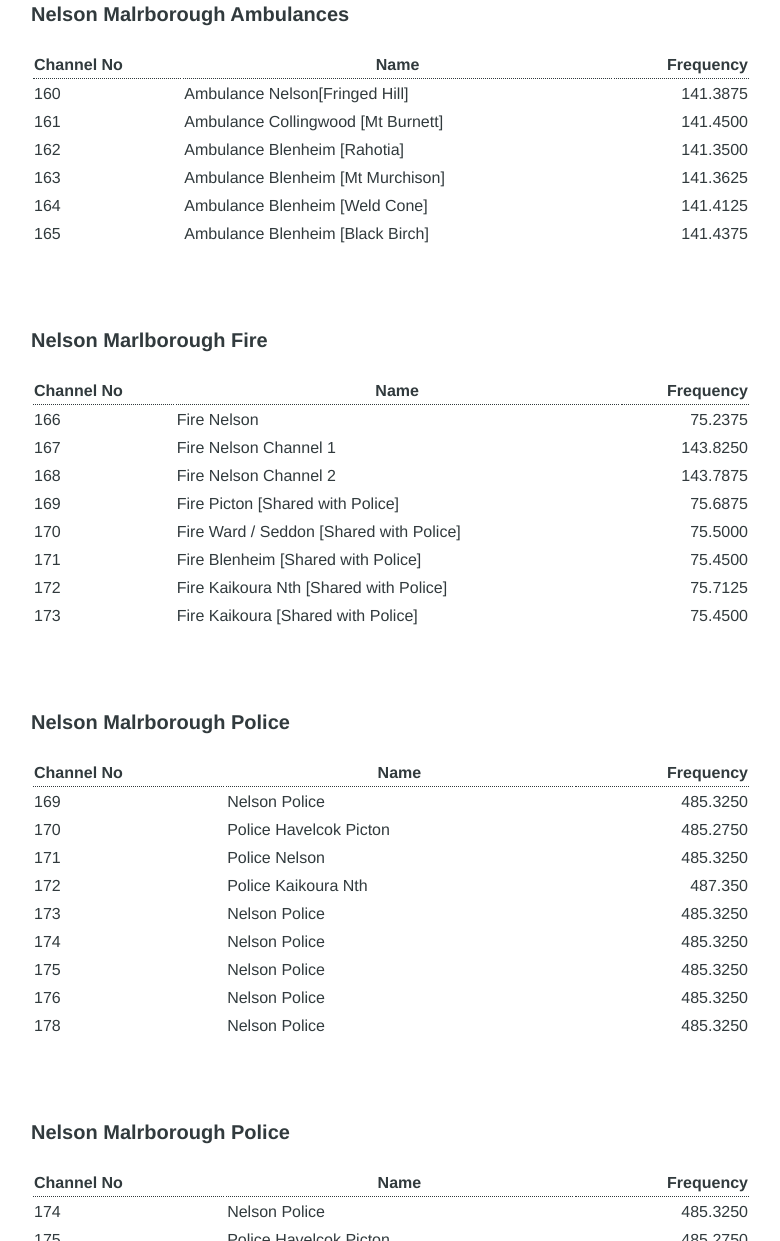
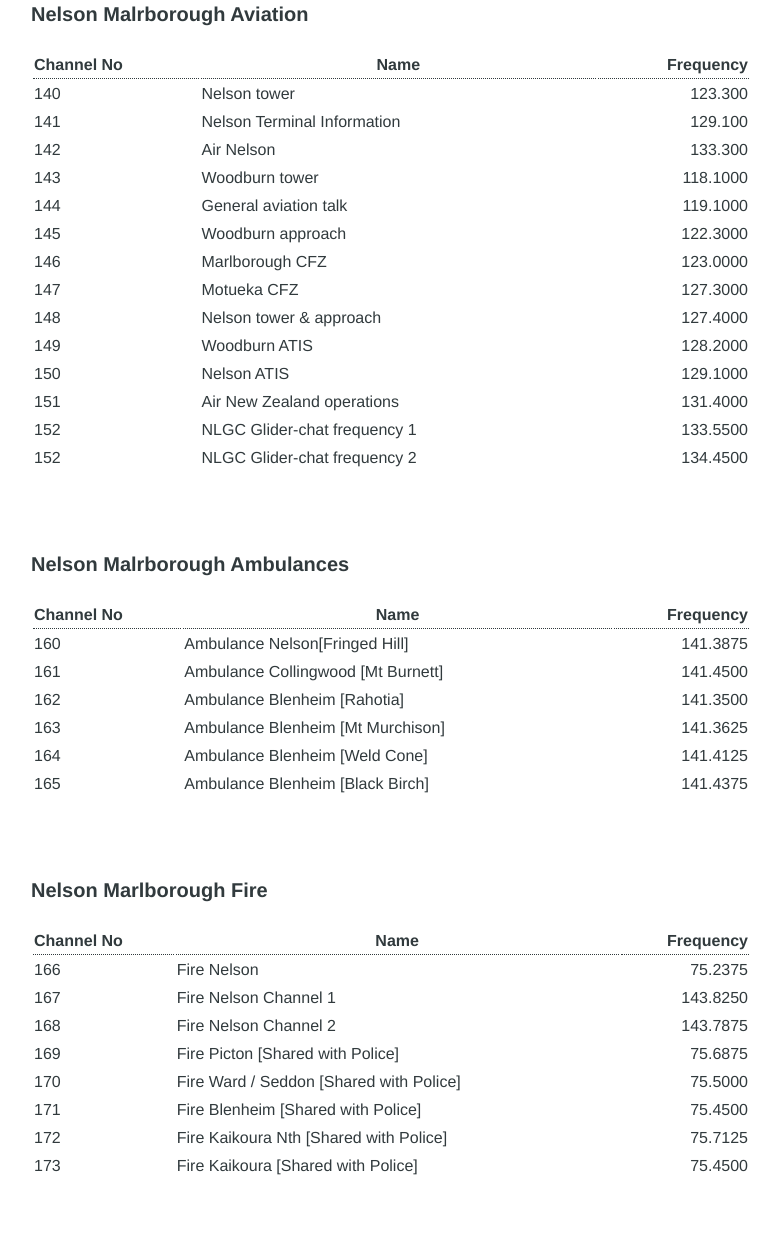
Before and after one commit to DanielPeterBoyd/danielboyd.github.io, a plain HTML site: page articles/radios.html in a window 1280 px wide. Shown: the part 798-2039 px from the top of the page, without its empty margins (59-839 px from the left). Drawn offline with Linux system fonts and the light colour scheme.

Commit message:
Update radios.html

```diff
--- a/articles/radios.html
+++ b/articles/radios.html
@@ -35,9 +35,32 @@
           </tbody>
  </table>
 
+   <h3 id="project-goals">Nelson Malrborough Aviation</h3>
+  <br>
+ <table>
+     <thead><tr><th align="left">Channel No</th><th>Name</th><th align="right">Frequency</th></tr></thead>
+          <tbody>
+           <tr><td align="left">140</td><td>Nelson tower</td><td align="right">123.300</td>
+           <tr><td align="left">141</td><td>Nelson Terminal Information</td><td align="right">129.100</td>
+           <tr><td align="left">142</td><td>Air Nelson</td><td align="right">133.300</td>
+           <tr><td align="left">143</td><td>Woodburn tower</td><td align="right">118.1000</td>
+           <tr><td align="left">144</td><td>General aviation talk</td><td align="right">119.1000</td>
+           <tr><td align="left">145</td><td>Woodburn approach</td><td align="right">122.3000</td>
+           <tr><td align="left">146</td><td>Marlborough CFZ</td><td align="right">123.0000</td>
+           <tr><td align="left">147</td><td>Motueka CFZ</td><td align="right">127.3000</td>
+           <tr><td align="left">148</td><td>Nelson tower & approach</td><td align="right">127.4000</td>
+           <tr><td align="left">149</td><td>Woodburn ATIS</td><td align="right">128.2000</td>
+           <tr><td align="left">150</td><td>Nelson ATIS</td><td align="right">129.1000</td>
+           <tr><td align="left">151</td><td>Air New Zealand operations</td><td align="right">131.4000</td>
+           <tr><td align="left">152</td><td>NLGC Glider-chat frequency 1</td><td align="right">133.5500</td>
+           <tr><td align="left">152</td><td>NLGC Glider-chat frequency 2</td><td align="right">134.4500</td>
+           </tr>
+           </tr>
+          </tbody>
+ </table>
+
 <h3 id="project-goals">Nelson Malrborough Ambulances</h3>
   <br>
-
  <table>
      <thead><tr><th align="left">Channel No</th><th>Name</th><th align="right">Frequency</th></tr></thead>
           <tbody>
@@ -66,28 +89,6 @@
           </tbody>
   </table>
 
-
-   <h3 id="project-goals">Nelson Malrborough Police</h3>
-  <br>
-
- <table>
-     <thead><tr><th align="left">Channel No</th><th>Name</th><th align="right">Frequency</th></tr></thead>
-          <tbody>
-           <tr><td align="left">169</td><td>Nelson Police</td><td align="right">485.3250</td>
-           <tr><td align="left">170</td><td>Police Havelcok Picton</td><td align="right">485.2750</td>
-           <tr><td align="left">171</td><td>Police Nelson</td><td align="right">485.3250</td>
-           <tr><td align="left">172</td><td>Police Kaikoura Nth</td><td align="right">487.350</td>
-           <tr><td align="left">173</td><td>Nelson Police</td><td align="right">485.3250</td>
-           <tr><td align="left">174</td><td>Nelson Police</td><td align="right">485.3250</td>
-           <tr><td align="left">175</td><td>Nelson Police</td><td align="right">485.3250</td>
-           <tr><td align="left">176</td><td>Nelson Police</td><td align="right">485.3250</td>
-           <tr><td align="left">178</td><td>Nelson Police</td><td align="right">485.3250</td>
-           </tr>
-           </tr>
-          </tbody>
- </table>
-
-
 <h3 id="project-goals">Nelson Malrborough Police</h3>
   <br>
  <table>
@@ -99,7 +100,6 @@
            <tr><td align="left">178</td><td>Police Kaikoura Nth</td><td align="right">487.350</td>
           </tbody>
  </table>
-
 
   <h3 id="project-goals">Nelson Malrborough Utilities</h3>
   <br>
```
